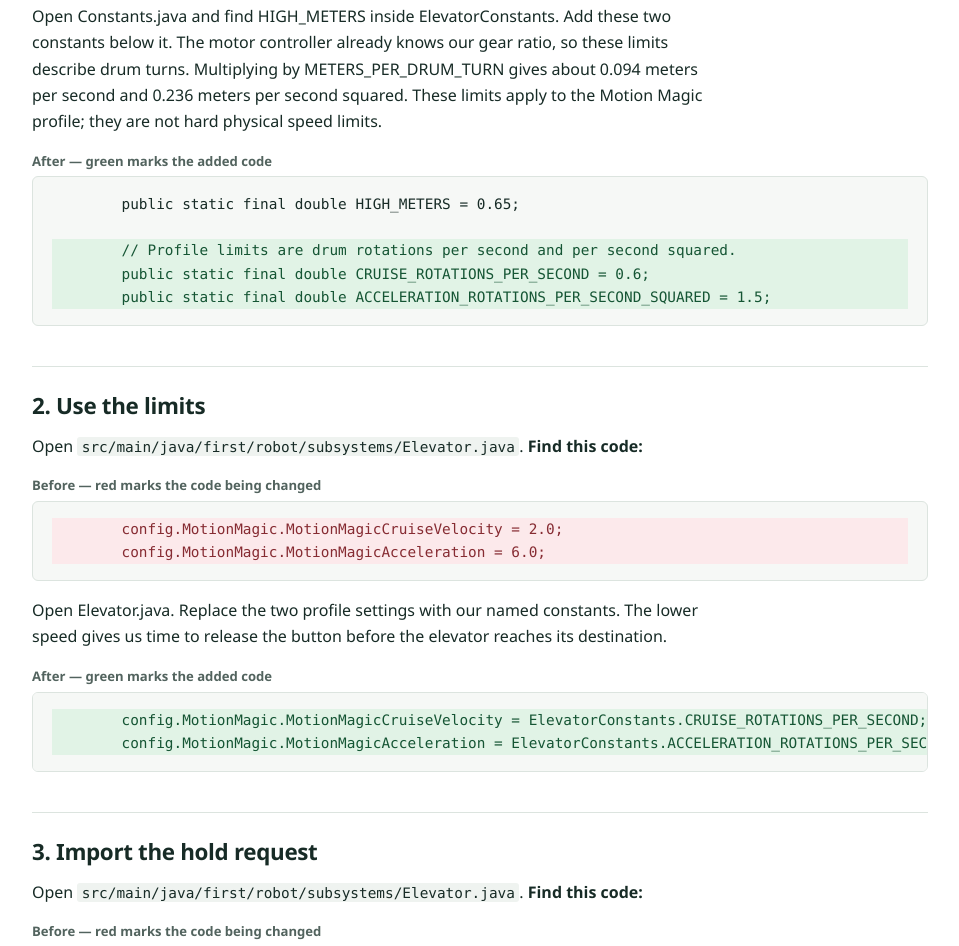
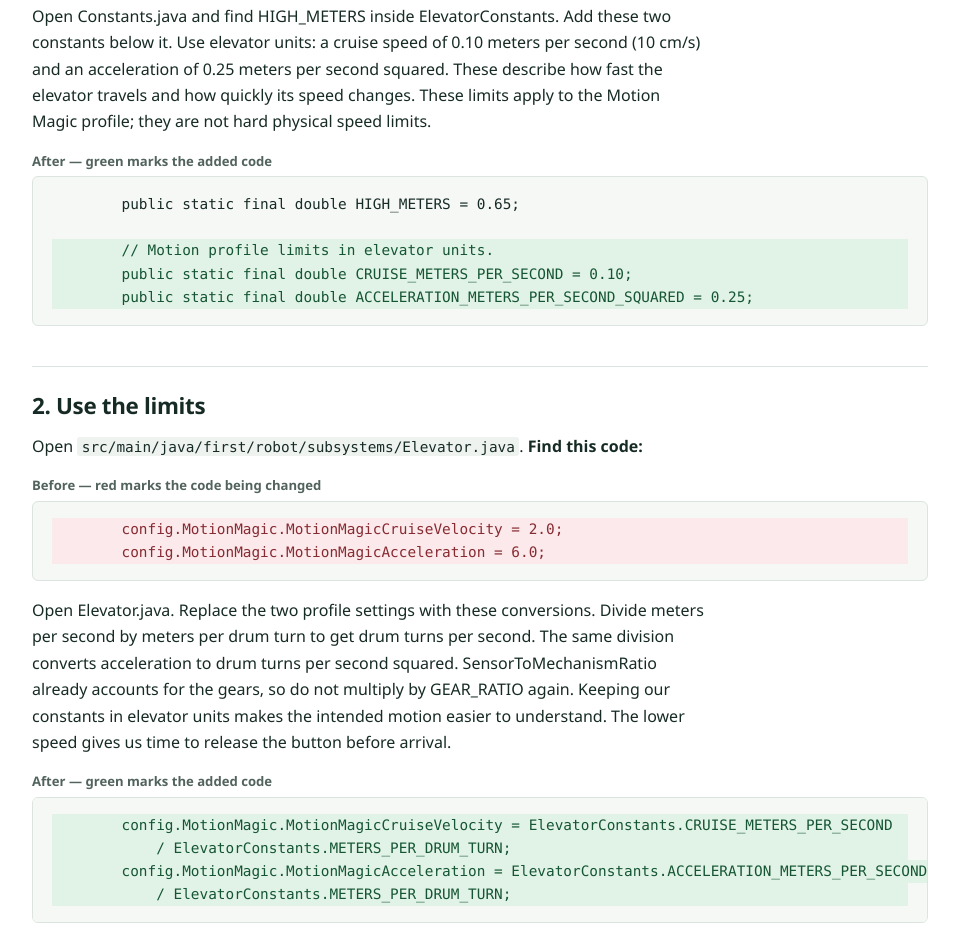
Before and after one commit to Barlow-Robotics/Code2027-Preseason, a plain HTML site: page docs/held-commands-lifecycle.html in a window 1280 px wide. Shown: the part 529-1475 px from the top of the page, without its empty margins (160-1119 px from the left). Drawn offline with Linux system fonts and the light colour scheme.

Commit message:
Teach elevator speed and acceleration in meters

```diff
--- a/docs/held-commands-lifecycle.html
+++ b/docs/held-commands-lifecycle.html
@@ -6,18 +6,20 @@
 <main class="wrap"><div class="intro"><h1>Command lifetime</h1></div><section><p>We will slow the movement, add cleanup inside the elevator, and then connect the buttons. Finish these edits before running the simulation.</p></section><section id="edit-1"><h2>1. Choose a slower movement</h2>
 <p>Open <code>src/main/java/first/robot/Constants.java</code>. <strong>Find this code:</strong></p>
 <p class="code-caption">Before — red marks the code being changed</p><pre data-edit="1" data-side="before"><code>        public static final double HIGH_METERS = 0.65;</code></pre>
-<p>Open Constants.java and find HIGH_METERS inside ElevatorConstants. Add these two constants below it. The motor controller already knows our gear ratio, so these limits describe drum turns. Multiplying by METERS_PER_DRUM_TURN gives about 0.094 meters per second and 0.236 meters per second squared. These limits apply to the Motion Magic profile; they are not hard physical speed limits.</p>
+<p>Open Constants.java and find HIGH_METERS inside ElevatorConstants. Add these two constants below it. Use elevator units: a cruise speed of 0.10 meters per second (10 cm/s) and an acceleration of 0.25 meters per second squared. These describe how fast the elevator travels and how quickly its speed changes. These limits apply to the Motion Magic profile; they are not hard physical speed limits.</p>
 <p class="code-caption">After — green marks the added code</p><pre data-edit="1" data-side="after"><code>        public static final double HIGH_METERS = 0.65;
 <span class="code-line code-added"></span>
-<span class="code-line code-added">        // Profile limits are drum rotations per second and per second squared.</span>
-<span class="code-line code-added">        public static final double CRUISE_ROTATIONS_PER_SECOND = 0.6;</span>
-<span class="code-line code-added">        public static final double ACCELERATION_ROTATIONS_PER_SECOND_SQUARED = 1.5;</span></code></pre></section><section id="edit-2"><h2>2. Use the limits</h2>
+<span class="code-line code-added">        // Motion profile limits in elevator units.</span>
+<span class="code-line code-added">        public static final double CRUISE_METERS_PER_SECOND = 0.10;</span>
+<span class="code-line code-added">        public static final double ACCELERATION_METERS_PER_SECOND_SQUARED = 0.25;</span></code></pre></section><section id="edit-2"><h2>2. Use the limits</h2>
 <p>Open <code>src/main/java/first/robot/subsystems/Elevator.java</code>. <strong>Find this code:</strong></p>
 <p class="code-caption">Before — red marks the code being changed</p><pre data-edit="2" data-side="before"><code><span class="code-line code-removed">        config.MotionMagic.MotionMagicCruiseVelocity = 2.0;</span>
 <span class="code-line code-removed">        config.MotionMagic.MotionMagicAcceleration = 6.0;</span></code></pre>
-<p>Open Elevator.java. Replace the two profile settings with our named constants. The lower speed gives us time to release the button before the elevator reaches its destination.</p>
-<p class="code-caption">After — green marks the added code</p><pre data-edit="2" data-side="after"><code><span class="code-line code-added">        config.MotionMagic.MotionMagicCruiseVelocity = ElevatorConstants.CRUISE_ROTATIONS_PER_SECOND;</span>
-<span class="code-line code-added">        config.MotionMagic.MotionMagicAcceleration = ElevatorConstants.ACCELERATION_ROTATIONS_PER_SECOND_SQUARED;</span></code></pre></section><section id="edit-3"><h2>3. Import the hold request</h2>
+<p>Open Elevator.java. Replace the two profile settings with these conversions. Divide meters per second by meters per drum turn to get drum turns per second. The same division converts acceleration to drum turns per second squared. SensorToMechanismRatio already accounts for the gears, so do not multiply by GEAR_RATIO again. Keeping our constants in elevator units makes the intended motion easier to understand. The lower speed gives us time to release the button before arrival.</p>
+<p class="code-caption">After — green marks the added code</p><pre data-edit="2" data-side="after"><code><span class="code-line code-added">        config.MotionMagic.MotionMagicCruiseVelocity = ElevatorConstants.CRUISE_METERS_PER_SECOND</span>
+<span class="code-line code-added">            / ElevatorConstants.METERS_PER_DRUM_TURN;</span>
+<span class="code-line code-added">        config.MotionMagic.MotionMagicAcceleration = ElevatorConstants.ACCELERATION_METERS_PER_SECOND_SQUARED</span>
+<span class="code-line code-added">            / ElevatorConstants.METERS_PER_DRUM_TURN;</span></code></pre></section><section id="edit-3"><h2>3. Import the hold request</h2>
 <p>Open <code>src/main/java/first/robot/subsystems/Elevator.java</code>. <strong>Find this code:</strong></p>
 <p class="code-caption">Before — red marks the code being changed</p><pre data-edit="3" data-side="before"><code>import com.ctre.phoenix6.controls.MotionMagicVoltage;</code></pre>
 <p>Add PositionVoltage alongside MotionMagicVoltage. Motion Magic creates a path toward a destination. PositionVoltage holds a position directly, without continuing that path.</p>
```
Also changed, not shown: docs/elevator-levels.html (+1 -1 lines), 2 other files.
